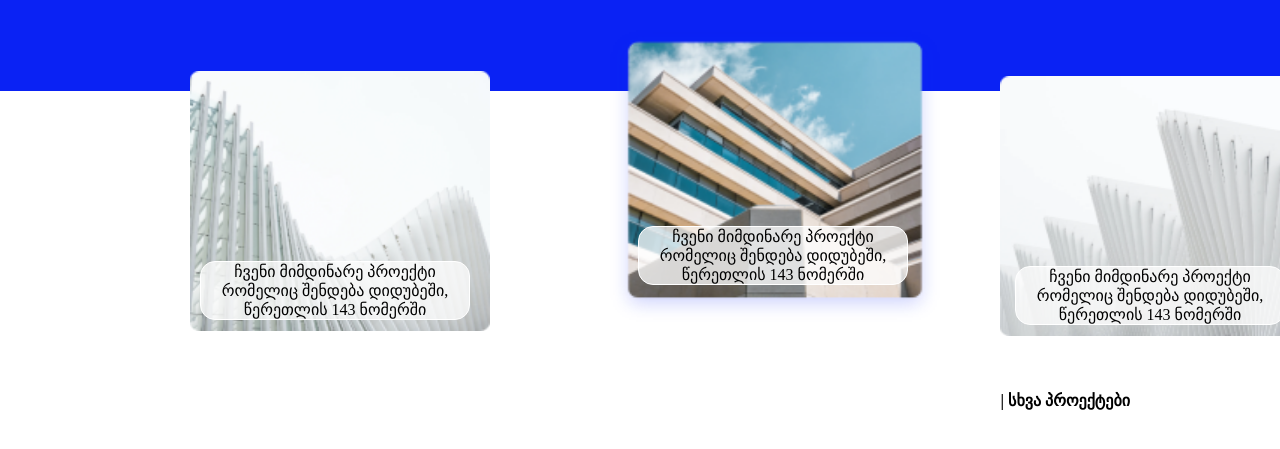
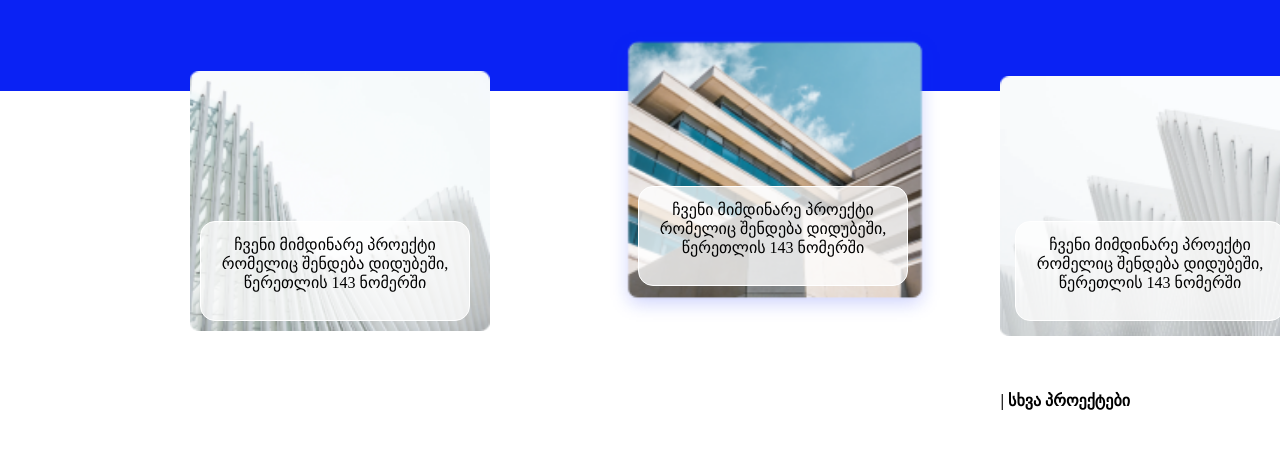
Before and after one commit to VakoNarimanidze/homeworl7, a plain HTML site: page index.html in a window 1280 px wide. Shown: the part 109-558 px from the top of the page. Drawn offline with Linux system fonts and the light colour scheme.

Commit message:
changed text border size

```diff
--- a/style.css
+++ b/style.css
@@ -59,8 +59,10 @@ input {
   position: absolute;
   z-index: 2;
   width: 270px;
-  top: 370px;
+  height: 100px;
+  top: 330px;
   left: 200px;
+  padding-top: 13px;
 }
 .text2 p {
   background-color: rgba(255, 255, 255, 75%);
@@ -70,19 +72,23 @@ input {
   position: absolute;
   z-index: 2;
   width: 270px;
+  height: 100px;
   left: 638px;
-  top: 335px;
+  top: 295px;
+  padding-top: 13px;
 }
 .text3 p {
   background-color: rgba(255, 255, 255, 75%);
   border: 1px solid white;
   border-radius: 15px;
-  text-align: center;
   position: absolute;
   z-index: 2;
   width: 270px;
+  height: 100px;
   left: 1015px;
-  top: 375px;
+  top: 330px;
+  text-align: center;
+  padding-top: 13px;
 }
 h4 {
   float: right;
```
